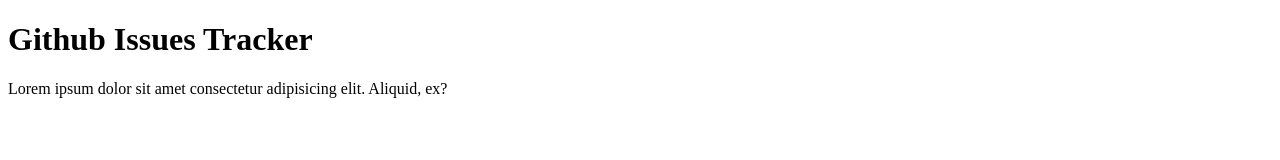
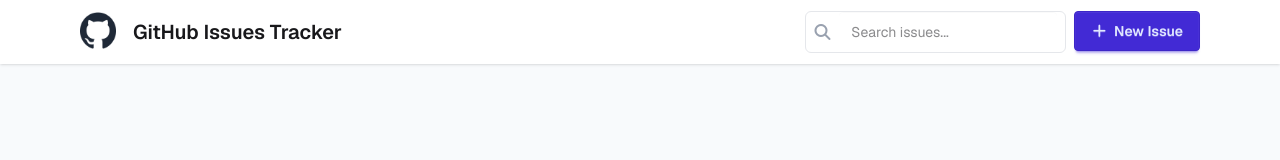
Before and after one commit to Samincode01/B13-A5-Github-Issue-Tracker, a plain HTML site: page home.html in a window 1280 px wide. Drawn offline with nearby package versions, Linux system fonts and the light colour scheme.

Commit message:
Designed Nav bar

```diff
--- a/home.html
+++ b/home.html
@@ -5,9 +5,37 @@
     <meta name="viewport" content="width=device-width, initial-scale=1.0">
    <title>Github Issues Tracker | Login</title>
     <link rel="shortcut icon" href="assets/github-logo.png" type="image/x-icon">
+    <link href="https://cdn.jsdelivr.net/npm/daisyui@5" rel="stylesheet" type="text/css" />
+<script src="https://cdn.jsdelivr.net/npm/@tailwindcss/browser@4"></script>
+<link rel="stylesheet" href="https://cdnjs.cloudflare.com/ajax/libs/font-awesome/7.0.1/css/all.min.css" integrity="sha512-2SwdPD6INVrV/lHTZbO2nodKhrnDdJK9/kg2XD1r9uGqPo1cUbujc+IYdlYdEErWNu69gVcYgdxlmVmzTWnetw==" crossorigin="anonymous" referrerpolicy="no-referrer" />
+<link rel="preconnect" href="https://fonts.googleapis.com">
+<link rel="preconnect" href="https://fonts.gstatic.com" crossorigin>
+<link href="https://fonts.googleapis.com/css2?family=Geist:wght@100..900&display=swap" rel="stylesheet">
+<style>
+    *{
+        font-family: "Geist", sans-serif;
+    }
+</style>
 </head>
-<body>
-    <h1>Github Issues Tracker</h1>
-    <p>Lorem ipsum dolor sit amet consectetur adipisicing elit. Aliquid, ex?</p>
+
+<body class="bg-[#F8FAFC] min-h-screen">
+    <header class="mx-auto">
+        <div class="navbar bg-base-100 shadow-sm w-full px-20">
+  <div class="flex-1">
+    <div class="flex">
+        <img class="w-[36px] h-[37px]" src="assets/github-logo.png" alt="">
+    <a class="btn btn-ghost text-xl">GitHub Issues Tracker </a></div>
+
+  </div>
+  <div class="flex gap-2">
+    <div class="flex items-center gap-2 border border-gray-200 rounded-md px-2">
+  <i class="fa-solid fa-magnifying-glass text-gray-400"></i>
+  <input type="text" placeholder="Search issues..." class="input border-0 focus:outline-none" />
+</div>
+        <button class="btn btn-md btn-primary"><i class="fa-solid fa-plus"></i> New Issue</button>
+    </div>
+  </div>
+    </header>
+
 </body>
 </html>
```
